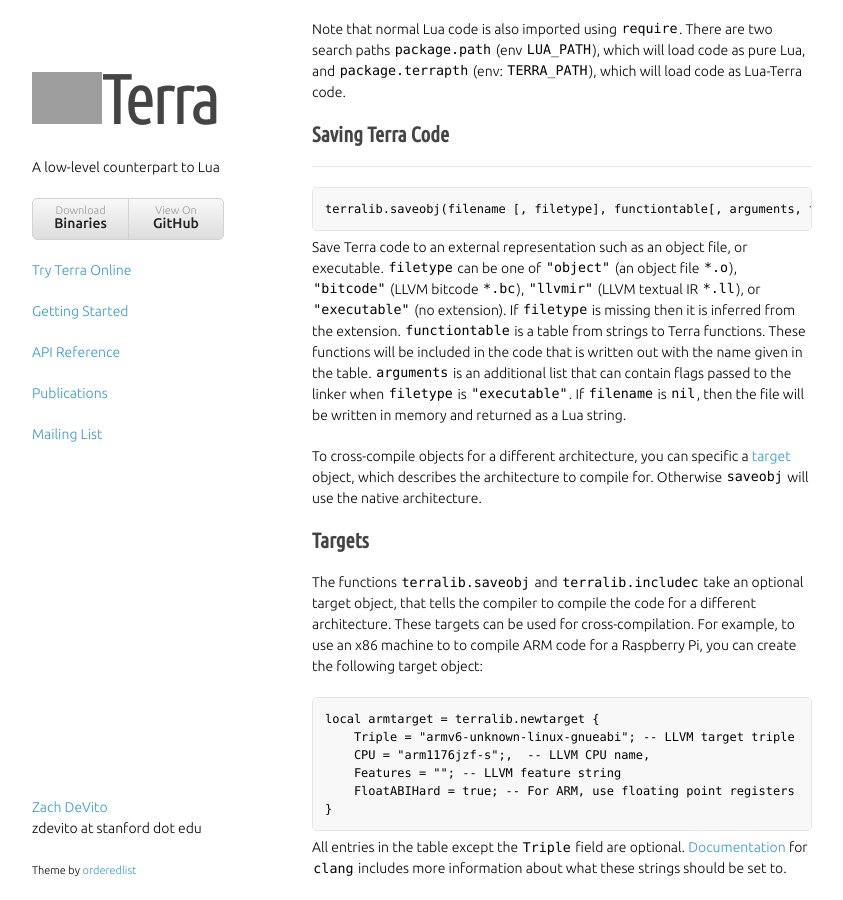
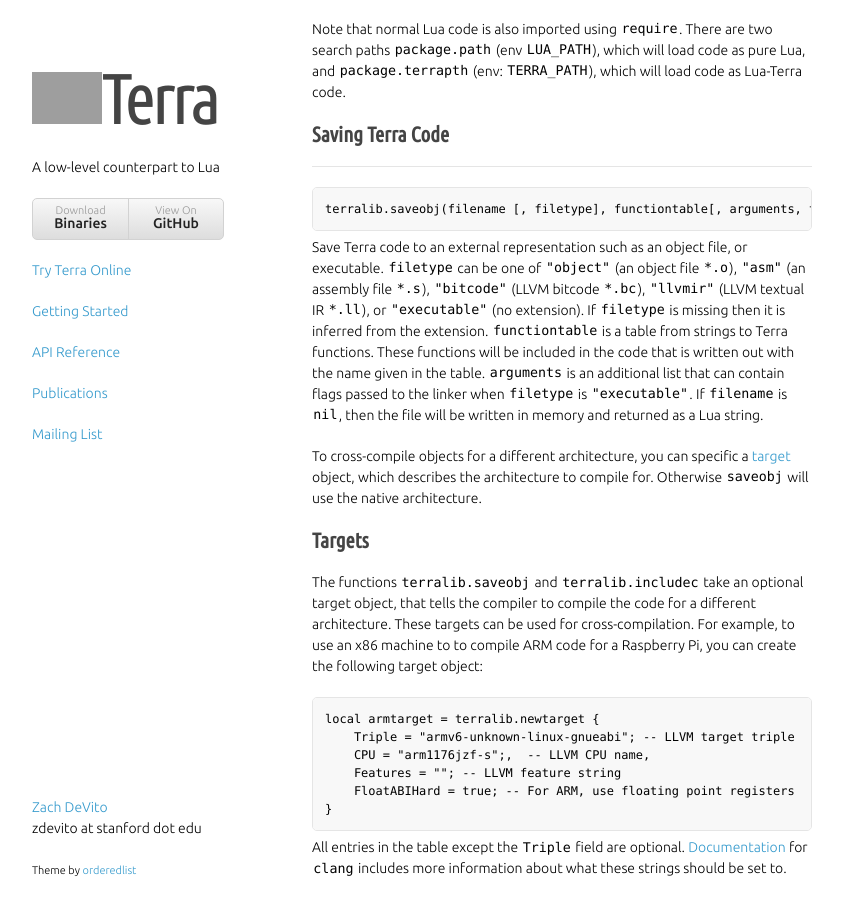
Before and after one commit to terralang/terra, a Jekyll site: the page built from api.md, in a window 1280 px wide and 900 px high, scrolled down 22440 px. Shown: the whole window, without its empty margins (218-1061 px from the left). Built offline with Jekyll 4.4.1, drawn with Linux system fonts in a browser that asks for light colours; nearby versions of some CDN libraries; some web fonts are replaced; library files that are not in the unit come from our copies; grey boxes are pictures that could not be loaded.

Commit message:
add asm to documentation for saveobj

```diff
--- a/api.md
+++ b/api.md
@@ -854,7 +854,7 @@
 
     terralib.saveobj(filename [, filetype], functiontable[, arguments, target])
 
-Save Terra code to an external representation such as an object file, or executable. `filetype` can be one of `"object"` (an object file `*.o`), `"bitcode"` (LLVM bitcode `*.bc`), `"llvmir"` (LLVM textual IR `*.ll`), or `"executable"` (no extension).
+Save Terra code to an external representation such as an object file, or executable. `filetype` can be one of `"object"` (an object file `*.o`), `"asm"` (an assembly file `*.s`), `"bitcode"` (LLVM bitcode `*.bc`), `"llvmir"` (LLVM textual IR `*.ll`), or `"executable"` (no extension).
 If `filetype` is missing then it is inferred from the extension. `functiontable` is a table from strings to Terra functions. These functions will be included in the code that is written out with the name given in the table.
 `arguments` is an additional list that can contain flags passed to the linker when `filetype` is `"executable"`. If `filename` is `nil`, then the file will be written in memory and returned as a Lua string.
 
```
